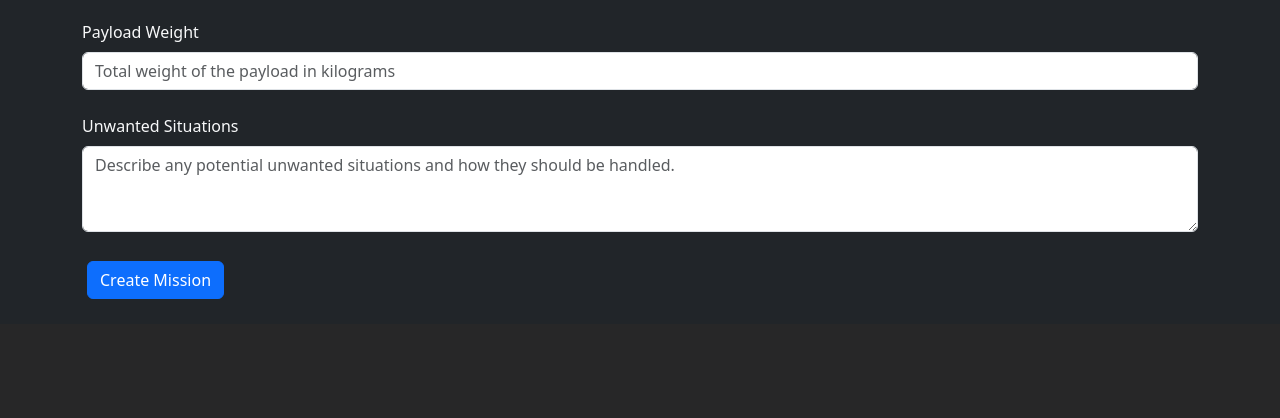
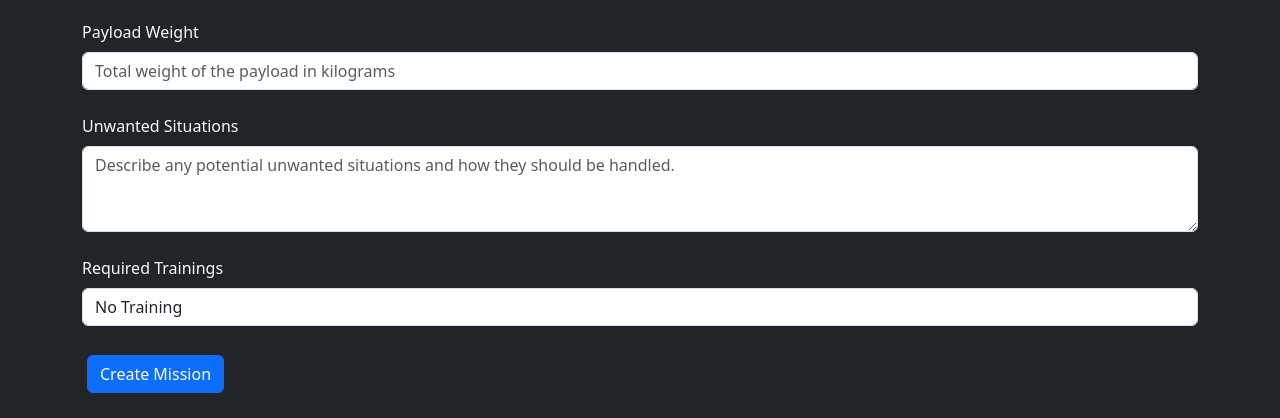
Before and after one commit to ali-tunahan/KASAD-Space-Mission-Planner, a Flask app: page /create_mission in a window 1280 px wide. Shown: the part 846-1264 px from the top of the page. Before the commit the page ends 1145 px from the top, so only its background shows below. Run offline with Flask 3, Linux system fonts and the light colour scheme; a user stored in the database is signed in; data comes from the database, SQL or seed files in the repository; data that the repository does not hold is empty; some libraries are stand-ins or nearby versions.

Commit message:
Training requirement for missions

```diff
--- a/app/app.py
+++ b/app/app.py
@@ -232,7 +232,6 @@ def register():
 
     return render_template('register.html', message = message, companies =  companies)
 
-
 @app.route("/create_mission", methods=["GET", "POST"])
 def createMission():
     redirect_if_not_logged_in = check_logged_in()
@@ -241,8 +240,11 @@ def createMission():
     if redirect_if_not_logged_in or redirect_if_not_company:
         return redirect_if_not_logged_in
 
+    cursor = mysql.connection.cursor(MySQLdb.cursors.DictCursor)
+    cursor.execute("SELECT training_id, name FROM Training")
+    trainings = cursor.fetchall()
+
     if request.method == "POST":
-        # Extract data from form
         title = request.form.get('title')
         description = request.form.get('description')
         objectives = request.form.get('objectives')
@@ -251,32 +253,33 @@ def createMission():
         num_of_astronauts = request.form.get('num_of_astronauts')
         payload_volume = request.form.get('payload_volume')
         payload_weight = request.form.get('payload_weight')
+        required_training = request.form.get('required_trainings')
 
-        # Data validation
         if not title or not description or not objectives or not launch_date or not duration or not num_of_astronauts or not payload_volume or not payload_weight:
             flash("Fill all the necessary fields.", 'error')
-            return render_template("create_mission.html")
+            return render_template("create_mission.html", trainings=trainings)
 
-        # Check date is in the future
         if datetime.strptime(launch_date, '%Y-%m-%d') < datetime.now():
             flash("Launch date must be in the future.", 'error')
-            return render_template("create_mission.html")
+            return render_template("create_mission.html", trainings=trainings)
 
-        # Insert data into the database
-        try:
-            cursor = mysql.connection.cursor()
+        mission_id = uuid.uuid4().hex
+        cursor.execute('''
+            INSERT INTO Mission (mission_id, employer_id, title, description, objectives, launch_date, duration, num_of_astronauts, payload_volume, payload_weight)
+            VALUES (%s, %s, %s, %s, %s, %s, %s, %s, %s, %s)
+        ''', (mission_id, session.get('company_id'), title, description, objectives, launch_date, duration, num_of_astronauts, payload_volume, payload_weight))
+
+        if required_training and required_training != "":
             cursor.execute('''
-                INSERT INTO Mission (mission_id, employer_id, title, description, objectives, launch_date, duration, num_of_astronauts, payload_volume, payload_weight)
-                VALUES (%s, %s, %s, %s, %s, %s, %s, %s, %s, %s)
-            ''', (uuid.uuid4().hex, session.get('company_id'), title, description, objectives, launch_date, duration, num_of_astronauts, payload_volume, payload_weight))
-            mysql.connection.commit()
-            flash("Mission created successfully!", 'success')
-            return redirect(url_for('main'))  # Redirect to the main page or a confirmation page
+                INSERT INTO Mission_Requires_Training (mission_id, training_id)
+                VALUES (%s, %s)
+            ''', (mission_id, required_training))
 
-        except Exception as e:
-            print("Error executing SQL query:", e)
-            return render_template("create_mission.html")
-    return render_template("create_mission.html")
+        mysql.connection.commit()
+        flash("Mission created successfully!", 'success')
+        return redirect(url_for('main'))
+
+    return render_template("create_mission.html", trainings=trainings)
 
 @app.route("/manage_astronauts", methods=["GET", "POST", "DELETE"])
 def manageAstronauts():
--- a/app/templates/create_mission.html
+++ b/app/templates/create_mission.html
@@ -38,6 +38,15 @@
             <label for="unwanted_situations" class="form-label">Unwanted Situations</label>
             <textarea class="form-control" id="unwanted_situations" name="unwanted_situations" rows="3" placeholder="Describe any potential unwanted situations and how they should be handled."></textarea>
         </div>
+        <div class="mb-4">
+            <label for="required_trainings" class="form-label">Required Trainings</label>
+            <select class="form-control" id="required_trainings" name="required_trainings">
+                <option value="">No Training</option>
+                {% for training in trainings %}
+                <option value="{{ training.training_id }}">{{ training.name }}</option>
+                {% endfor %}
+            </select>
+        </div>
         <button type="submit" class="btn btn-primary">Create Mission</button>
     </form>
 </div>
```
